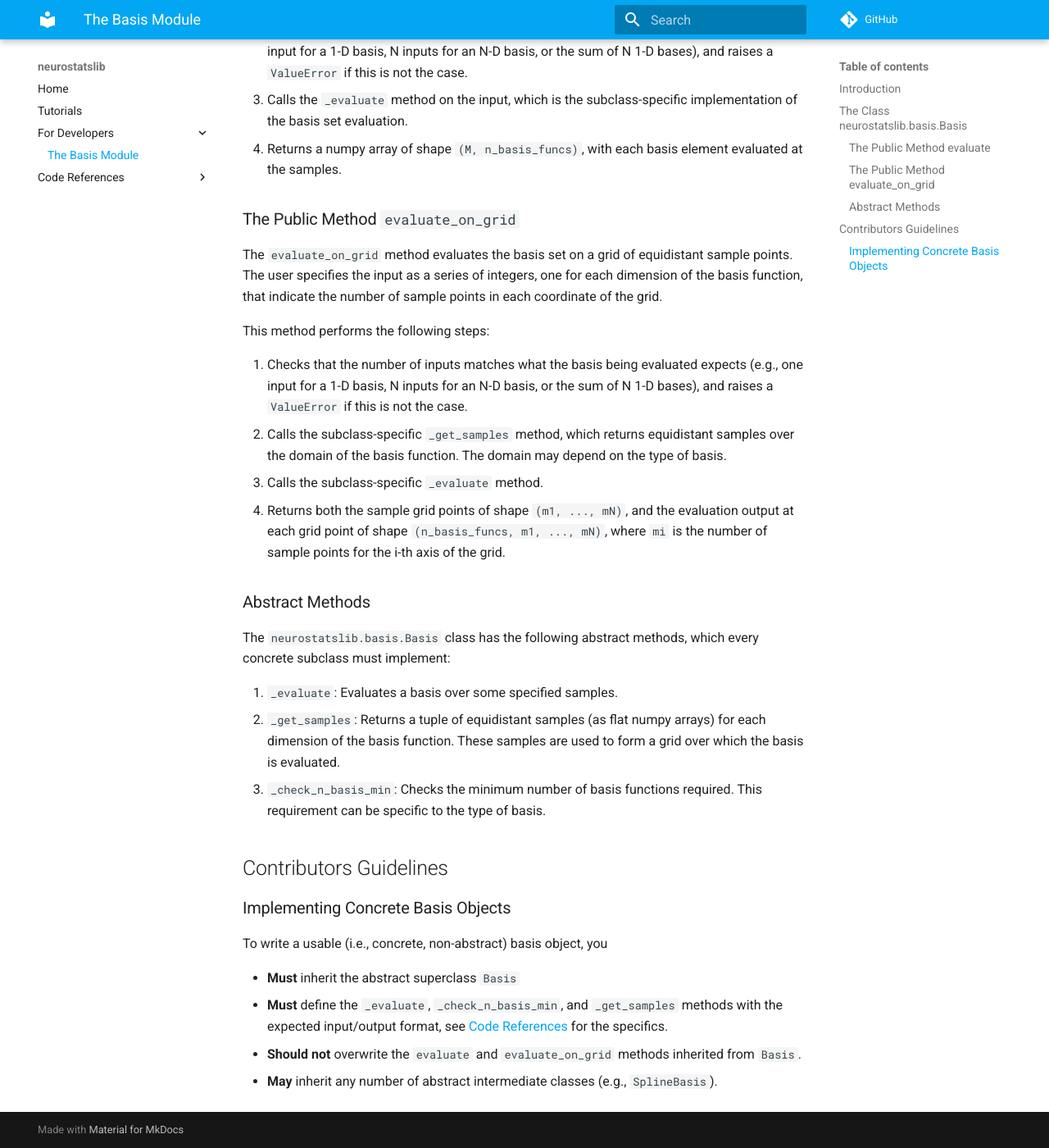
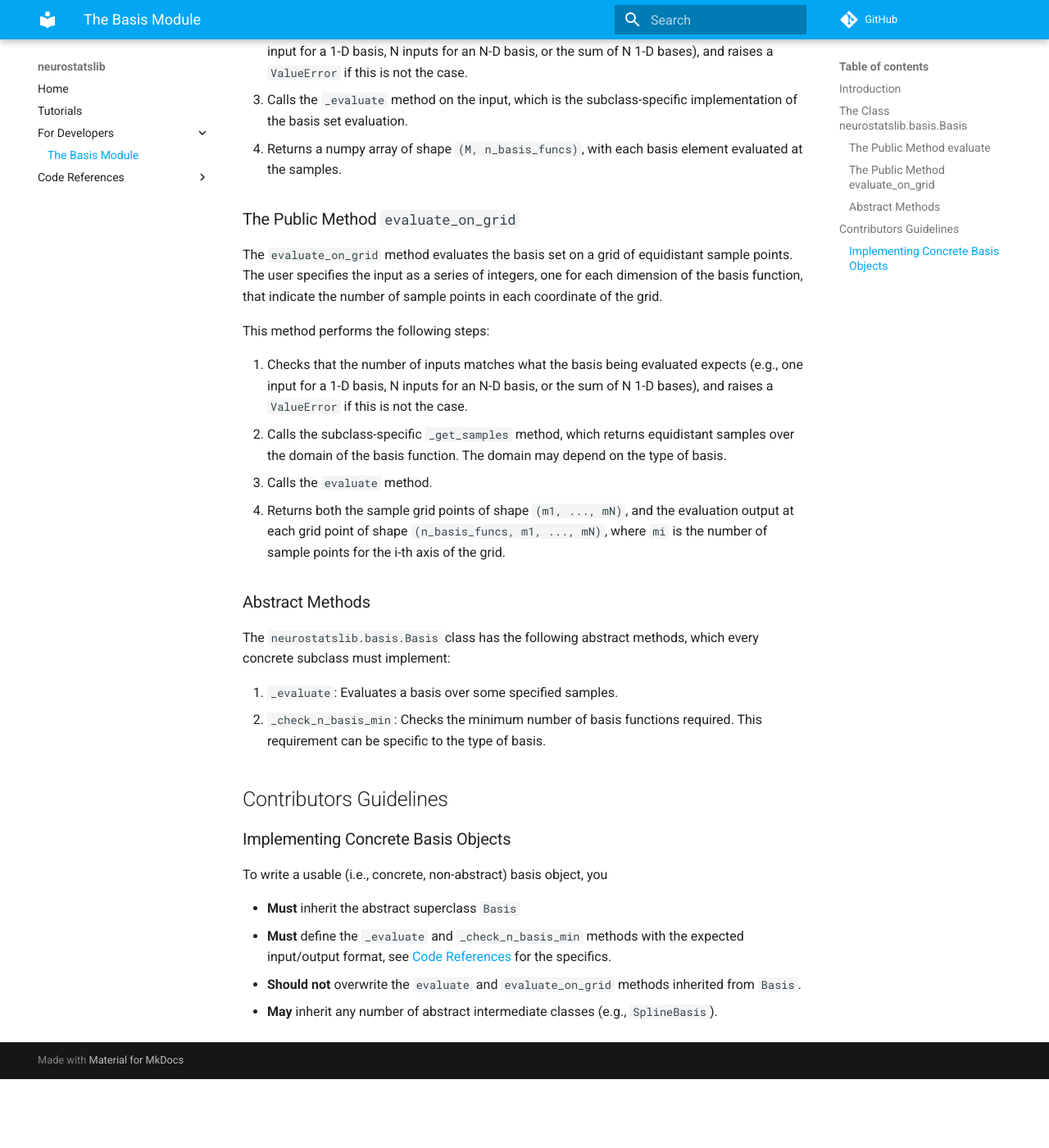
Before and after one commit to flatironinstitute/nemos, an MkDocs documentation site: the page built from docs/developers_notes/basis_module.md, in a window 1280 px wide and 1400 px high, scrolled down 1025 px. Shown: the whole window at 82% size. Built offline with MkDocs 1.6.1 and Material for MkDocs 9.7.7, drawn with Linux system fonts in a browser that asks for light colours; comment, search, counter and statistics services are not loaded; after the commit the page ends 2341 px from its top, so only the background shows below that.

Commit message:
corrections on basis_module.md

```diff
--- a/docs/developers_notes/basis_module.md
+++ b/docs/developers_notes/basis_module.md
@@ -45,7 +45,7 @@ This method performs the following steps:
 
 1. Checks that the number of inputs matches what the basis being evaluated expects (e.g., one input for a 1-D basis, N inputs for an N-D basis, or the sum of N 1-D bases), and raises a `ValueError` if this is not the case.
 2. Calls the subclass-specific `_get_samples` method, which returns equidistant samples over the domain of the basis function. The domain may depend on the type of basis.
-3. Calls the subclass-specific `_evaluate` method.
+3. Calls the `evaluate` method.
 4. Returns both the sample grid points of shape `(m1, ..., mN)`, and the evaluation output at each grid point of shape `(n_basis_funcs, m1, ..., mN)`, where `mi` is the number of sample points for the i-th axis of the grid.
 
 ### Abstract Methods
@@ -53,8 +53,7 @@ This method performs the following steps:
 The `neurostatslib.basis.Basis` class has the following abstract methods, which every concrete subclass must implement:
 
 1. `_evaluate`: Evaluates a basis over some specified samples.
-2. `_get_samples`: Returns a tuple of equidistant samples (as flat numpy arrays) for each dimension of the basis function. These samples are used to form a grid over which the basis is evaluated.
-3. `_check_n_basis_min`: Checks the minimum number of basis functions required. This requirement can be specific to the type of basis.
+2. `_check_n_basis_min`: Checks the minimum number of basis functions required. This requirement can be specific to the type of basis.
 
 ## Contributors Guidelines
 
@@ -62,6 +61,6 @@ The `neurostatslib.basis.Basis` class has the following abstract methods, which
 To write a usable (i.e., concrete, non-abstract) basis object, you
 
 - **Must** inherit the abstract superclass `Basis`
-- **Must** define the `_evaluate`, `_check_n_basis_min`, and `_get_samples` methods with the expected input/output format, see [Code References](../../reference/neurostatslib/basis/) for the specifics.
+- **Must** define the `_evaluate` and `_check_n_basis_min` methods with the expected input/output format, see [Code References](../../reference/neurostatslib/basis/) for the specifics.
 - **Should not** overwrite the `evaluate` and `evaluate_on_grid` methods inherited from `Basis`.
 - **May** inherit any number of abstract intermediate classes (e.g., `SplineBasis`).
```
